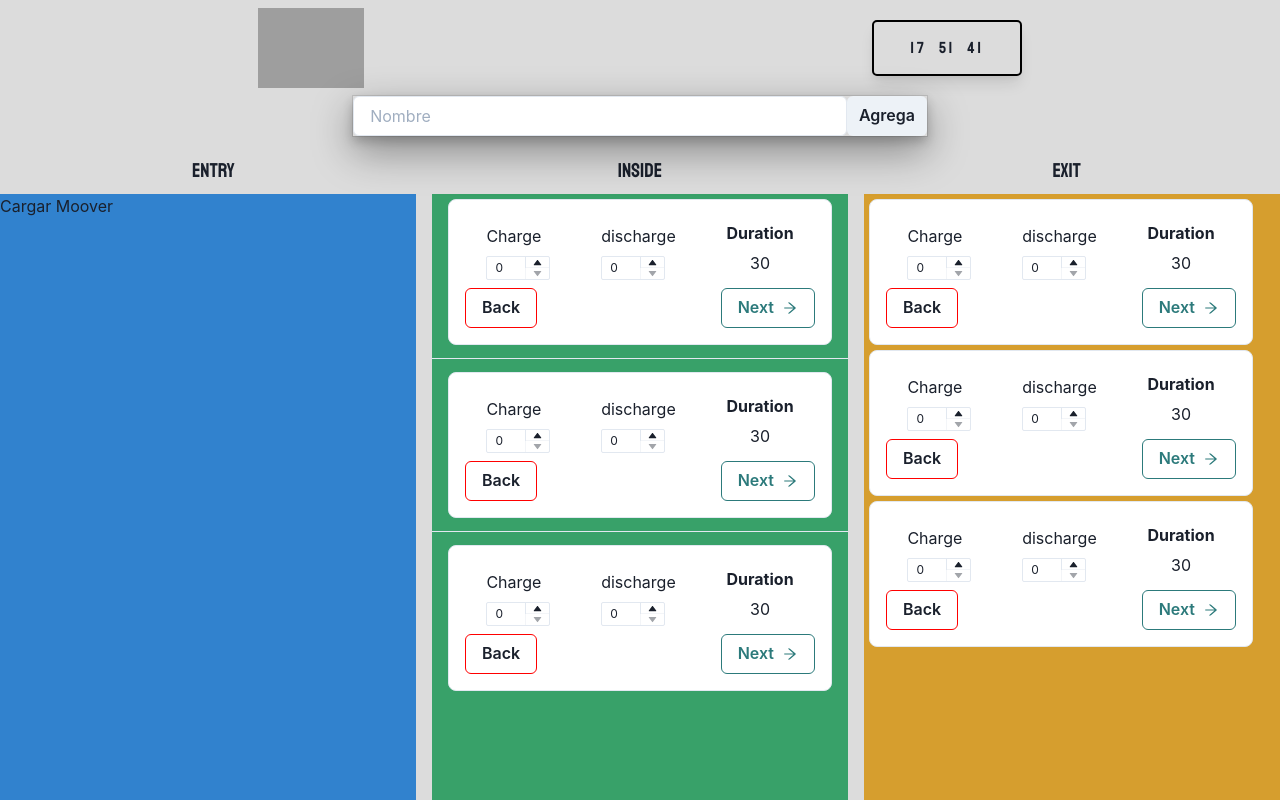
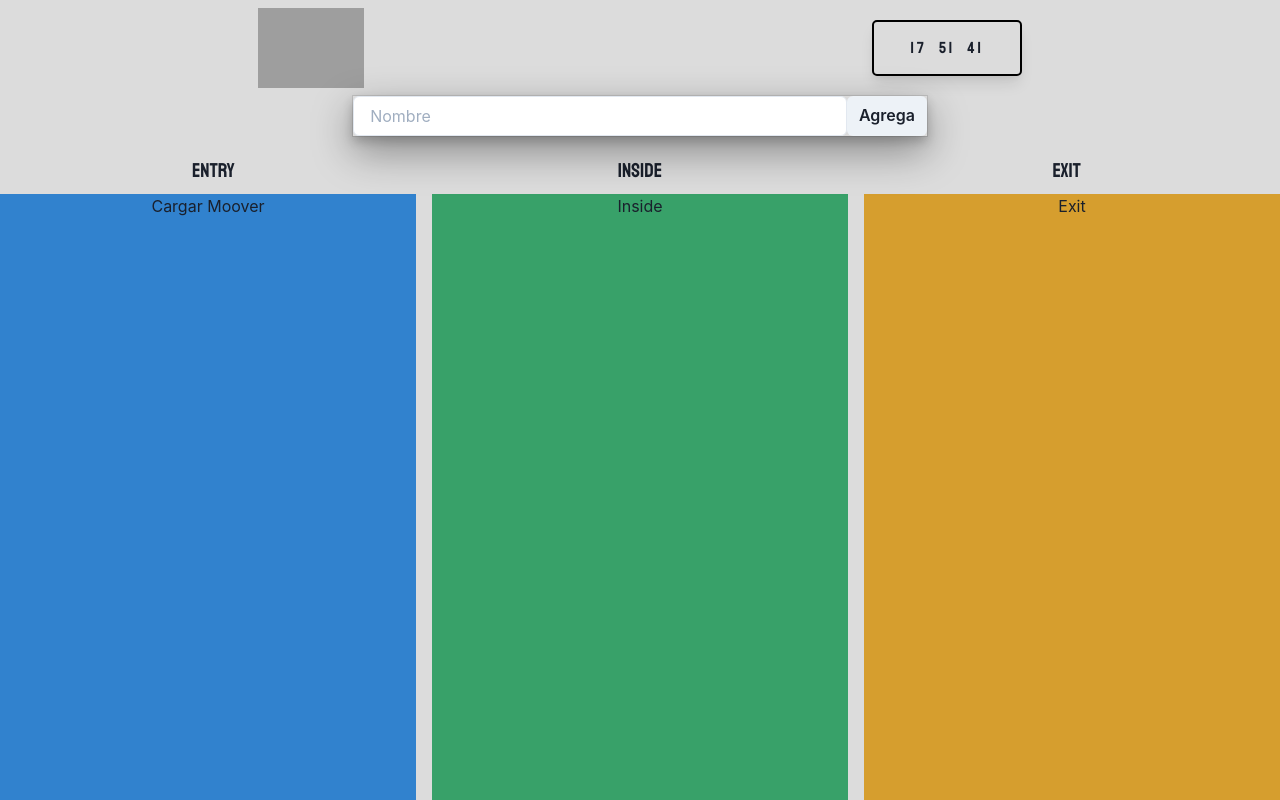
Before and after one commit to Miguel-Andres/WarehouseLogist, a React (Create React App) app: page / in a window 1280 px wide. Shown: the top 800 px of the page. Built offline with nearby package versions, Linux system fonts and the light colour scheme; grey boxes are pictures that could not be loaded.

Commit message:
orden structure

```diff
--- a/src/components/Dashboard.js
+++ b/src/components/Dashboard.js
@@ -1,44 +1,45 @@
-import React from 'react'
-import {Stack ,Grid, GridItem , Text , SimpleGrid ,Box,VStack , StackDivider} from "@chakra-ui/react"
+import React from "react";
+import { Stack, Grid, Text, SimpleGrid, VStack } from "@chakra-ui/react";
 
-import Card from './Card'
-import Search from "./Search"
-import Entry from "./section/Entry"
+import Search from "./Search";
+import Entry from "./section/Entry";
+import Inside from "./section/Inside";
+import Exit from "./section/Exit";
 
 export default function Dashboard() {
   return (
     <React.Fragment>
-            <Stack bg="gainsboro" minH="100vh"  >
+      <Stack bg="gainsboro" minH="100vh">
 
-                   <Search/>
+        <Search />
+
         <SimpleGrid columns={3}>
-                    <Text  textAlign="center"  fontFamily="Staatliches" fontSize="xl">entry</Text>
-                    <Text  textAlign="center" fontFamily="Staatliches" fontSize="xl">Inside</Text>
-                    <Text  textAlign="center" fontFamily="Staatliches" fontSize="xl">Exit</Text>
+          <Text textAlign="center" fontFamily="Staatliches" fontSize="xl">
+            entry
+          </Text>
+          <Text textAlign="center" fontFamily="Staatliches" fontSize="xl">
+            Inside
+          </Text>
+          <Text textAlign="center" fontFamily="Staatliches" fontSize="xl">
+            Exit
+          </Text>
         </SimpleGrid>
 
-                <Grid templateColumns="repeat(3,1fr)"gap={4} h="100vh">
-
-
-                <GridItem bg="blue.500">
+        <Grid templateColumns="repeat(3,1fr)" gap={4} h="100vh">
+          <VStack bg="blue.500">
             <Entry />
-                </GridItem>
-
-                <VStack bg="green.500" divider={<StackDivider   />}   >
-                <Card />
-                <Card />
-                <Card />
           </VStack>
 
-                <GridItem bg="yellow.500"  >
-                <Card />
-                  <Card />
-                   <Card />
-                </GridItem>
+          <VStack bg="green.500">
+            <Inside />
+          </VStack>
 
+          <VStack bg="yellow.500">
+            <Exit />
+          </VStack>
         </Grid>
 
       </Stack>
     </React.Fragment>
-    )
+  );
 }
```
Lines whose indentation alone changed are shown as unchanged.
